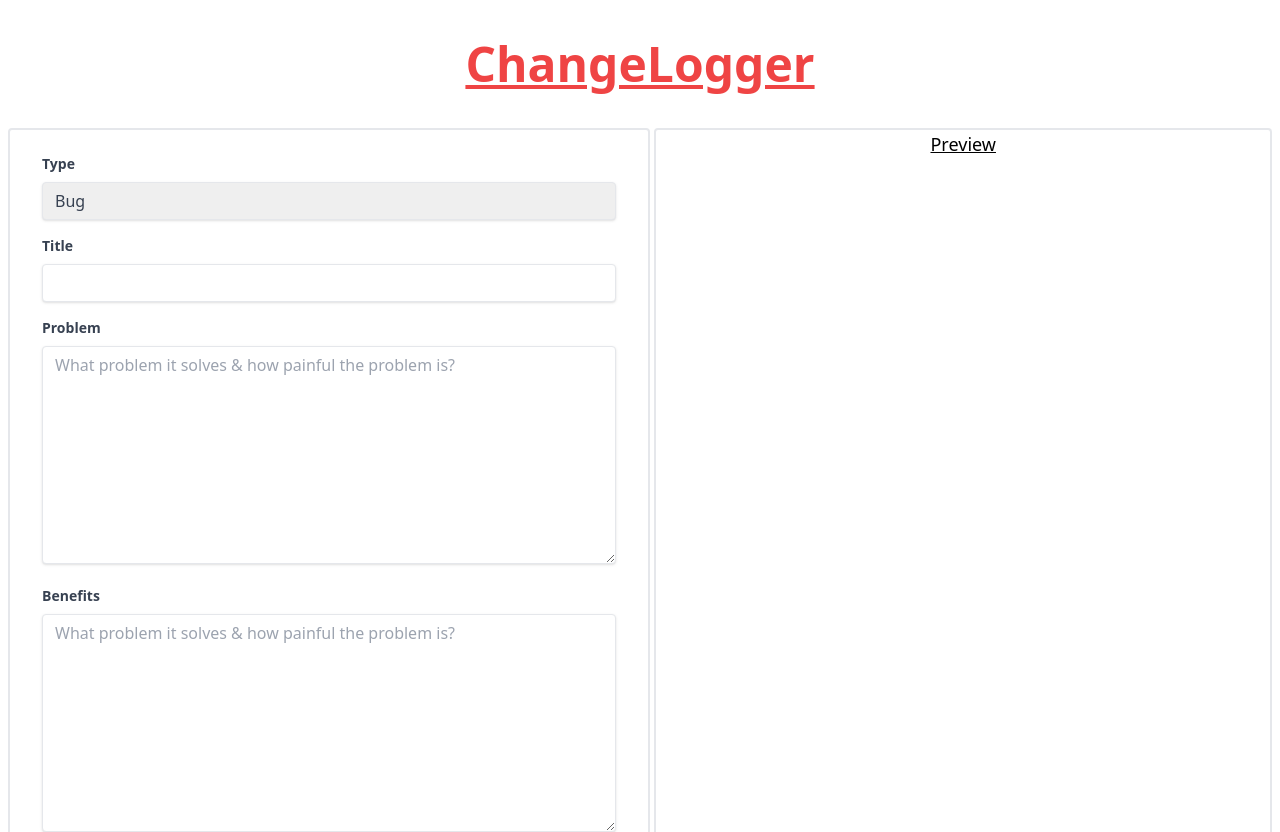
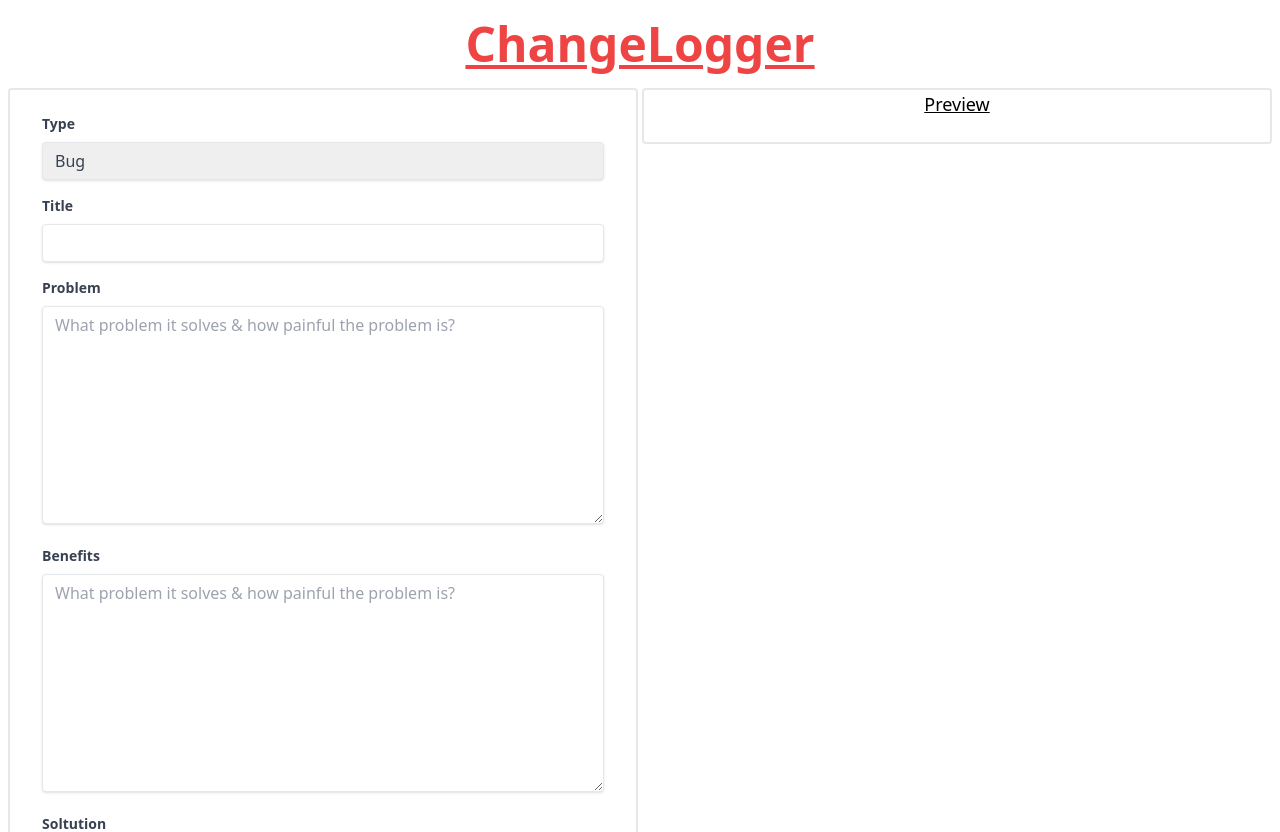
Before and after one commit to edgarlatorre/changelogger, a React (Vite) app: page / in a window 1280 px wide. Shown: the top 832 px of the page. Built offline with nearby package versions, Linux system fonts and the light colour scheme.

Commit message:
Make form scrollable

```diff
--- a/src/pages/Home/index.tsx
+++ b/src/pages/Home/index.tsx
@@ -16,11 +16,15 @@ function Home() {
   })
 
   return (
-    <div className="flex flex-col items-center">
-      <h1 className="text-3xl lg:text-5xl font-bold underline text-red-500 p-10">ChangeLogger</h1>
+    <div className="flex flex-col items-center h-screen">
+      <h1 className="text-3xl lg:text-5xl font-bold underline text-red-500 p-5">ChangeLogger</h1>
       <div className="w-full flex flex-col md:flex-row gap-1 md:px-2">
-        <ChangelogForm changelog={changelog} setChangelogFn={setChangelog} />
-        <Preview changelog={changelog} />
+        <div className="w-full overflow-auto h-screen">
+          <ChangelogForm changelog={changelog} setChangelogFn={setChangelog} />
+        </div>
+        <div className="w-full">
+          <Preview changelog={changelog} />
+        </div>
       </div>
     </div>
   )
```
